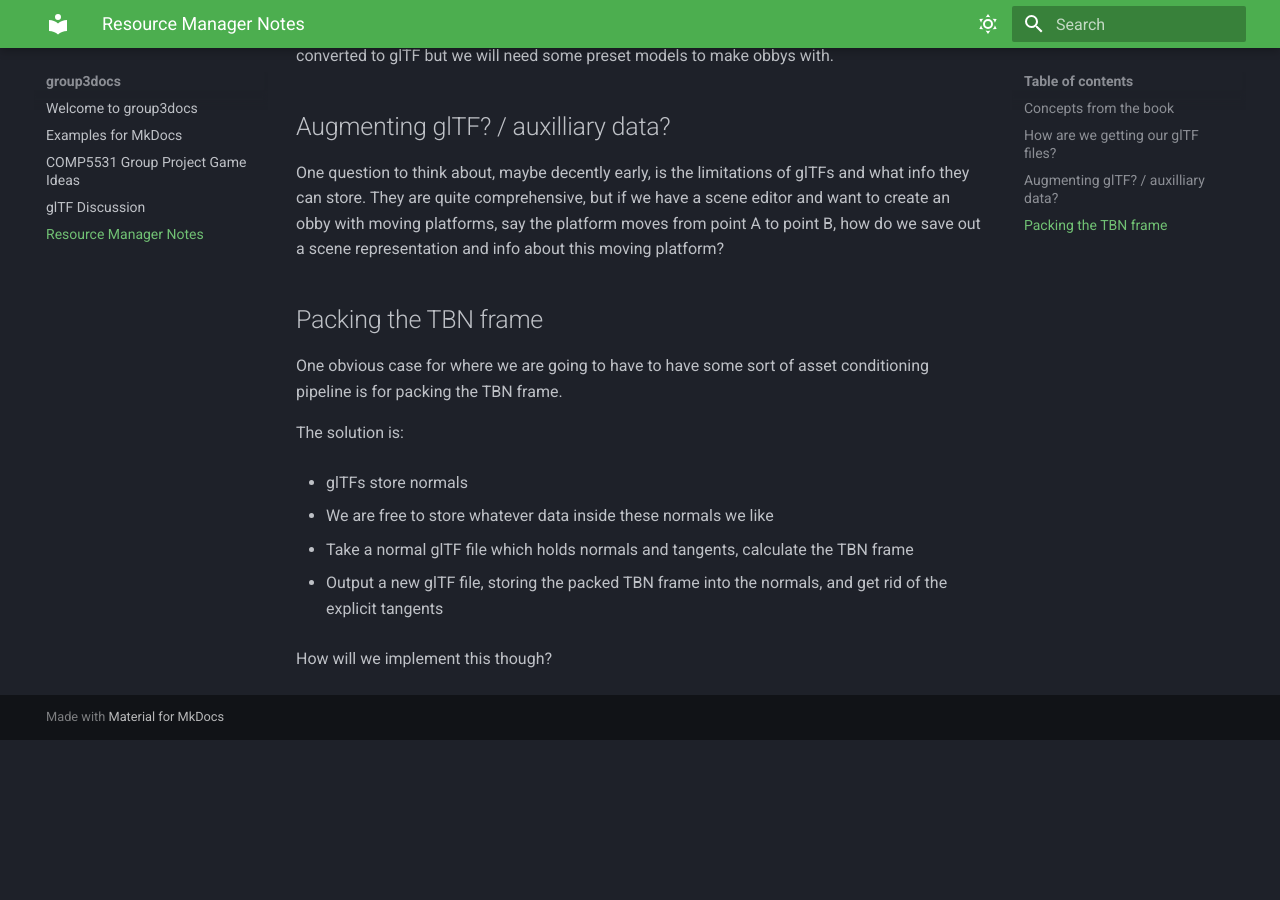
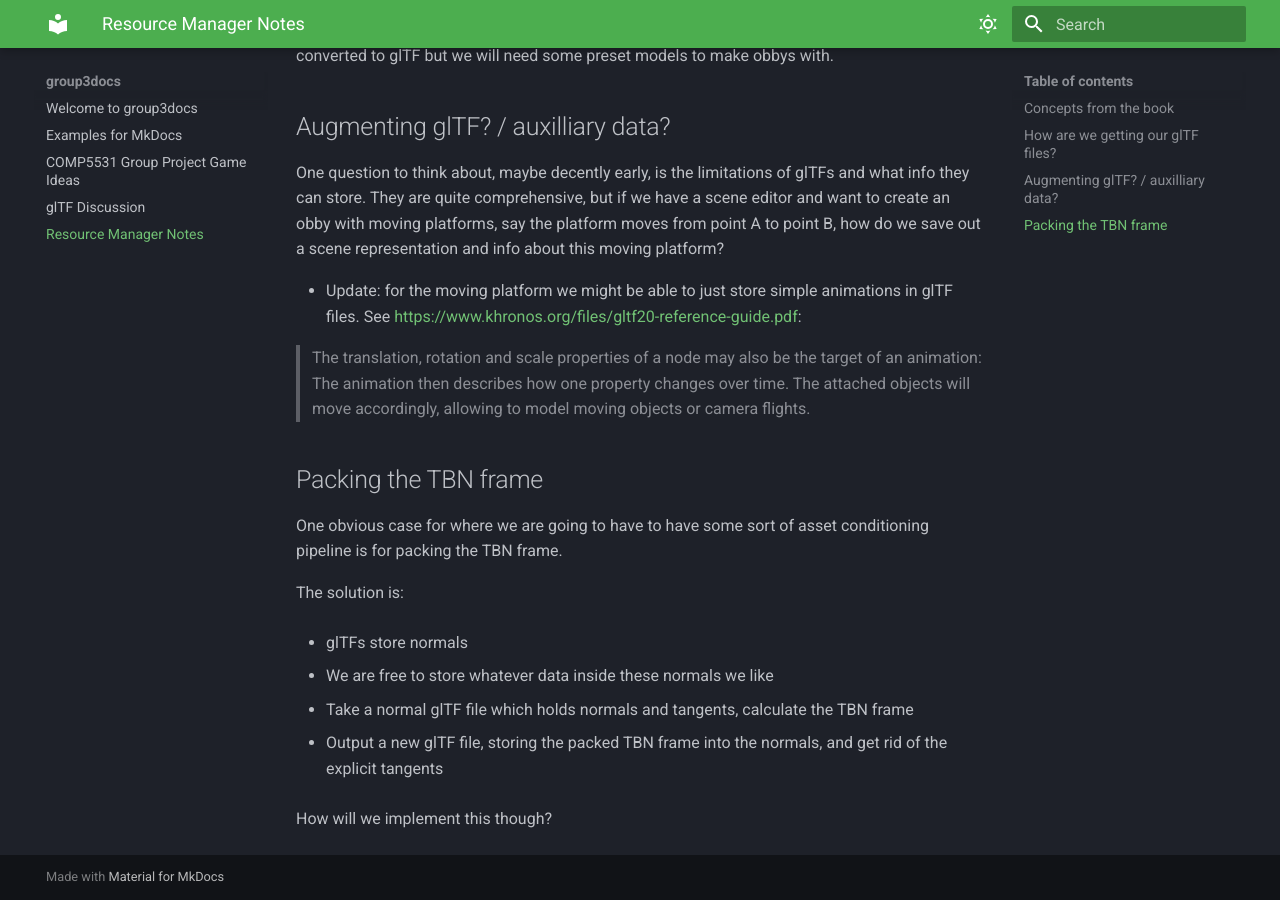
Before and after one commit to group3engine/group3docs, an MkDocs documentation site: the page built from docs/resources-notes.md, in a window 1280 px wide and 900 px high, scrolled down 605 px. Built offline with MkDocs 1.6.1 and Material for MkDocs 9.7.7, drawn with Linux system fonts in a browser that asks for light colours; before the commit the page ends 1345 px from its top, so only the background shows below that.

Commit message:
Add update on moving object point

```diff
--- a/docs/resources-notes.md
+++ b/docs/resources-notes.md
@@ -24,6 +24,15 @@ We don't have to have a fully fledged toolchain that allows for any asset create
 
 One question to think about, maybe decently early, is the limitations of glTFs and what info they can store. They are quite comprehensive, but if we have a scene editor and want to create an obby with moving platforms, say the platform moves from point A to point B, how do we save out a scene representation and info about this moving platform?
 
+- Update: for the moving platform we might be able to just store simple animations in glTF files. See <https://www.khronos.org/files/gltf20-reference-guide.pdf>:
+
+> The translation, rotation and scale properties of a
+node may also be the target of an animation: The
+animation then describes how one property
+changes over time. The attached objects will move
+accordingly, allowing to model moving objects or
+camera flights.
+
 ## Packing the TBN frame
 
 One obvious case for where we are going to have to have some sort of asset conditioning pipeline is for packing the TBN frame.
```
